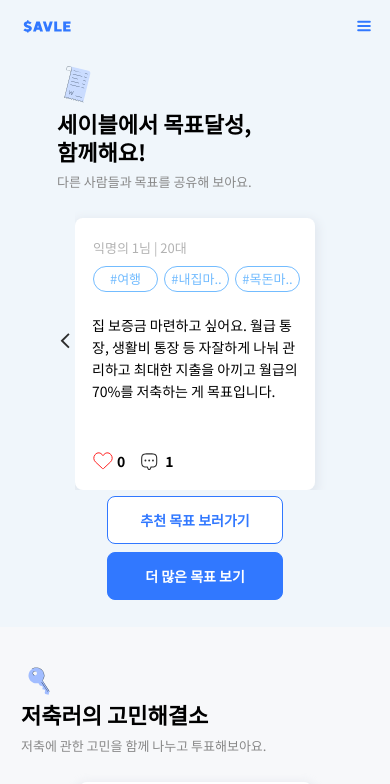
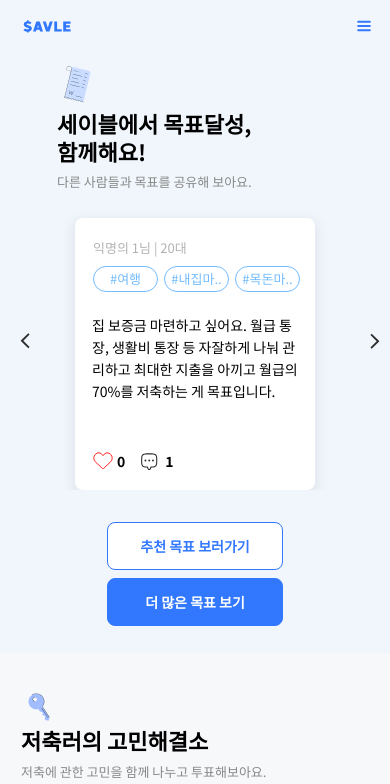
Before and after one commit to maddrake220/with-savle, a Next.js app: page / in a window 390 px wide. Shown: the top 784 px of the page. Built offline with nearby package versions, Linux system fonts and the light colour scheme.

Commit message:
Fixed: (main goal slider) mobile version scss

```diff
--- a/src/components/goal/MainGoalSlider.js
+++ b/src/components/goal/MainGoalSlider.js
@@ -64,7 +64,7 @@ export default function MainGoalSlider() {
   const goalItems = Data.results;
 
   return (
-    <div className={`${style.goal_slider_container} container`}>
+    <div className="container">
       <ul className={style.goal_slider}>
         {breakpoint.sm ? (
           <Slider {...settings}>
--- a/styles/MainGoal.module.scss
+++ b/styles/MainGoal.module.scss
@@ -97,18 +97,6 @@
   }
 }
 
-.goal_slider_container{
-  width: 240px;
-  height: 272px;
-  padding: 0;
-  margin: auto;
-}
-
-.main_goal_item {
-  width: 240px;
-  height: 272px;
-  padding: 0;
-  margin: 0;
 
 .item {
   position: relative;
@@ -116,7 +104,6 @@
   width: 240px;
   height: 272px;
 
-    padding: 0;
   margin: 26px auto 0;
 
   background: #ffffff;
@@ -192,13 +179,12 @@
     }
   }
 }
-}
 
 .goal_slider {
   list-style: none;
   width: 320px;
   padding: 0;
-  margin: auto;
+  margin: 0 auto;
 
   background: #f0f6fb;
   >div {
@@ -206,8 +192,9 @@
     flex-wrap: wrap;
     justify-content: space-around;
 
-    width: 575px;
+    width: 320px;
     margin: auto;
+  }
 }
 @media (min-width: 1200px) {
   .goal_slider {
@@ -220,4 +207,3 @@
     }
   }
 }
-}
```
Lines whose indentation alone changed are shown as unchanged.
